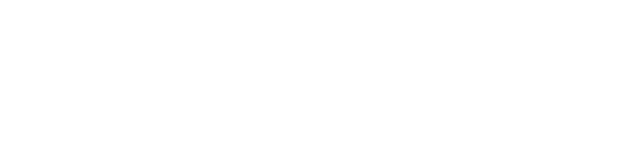
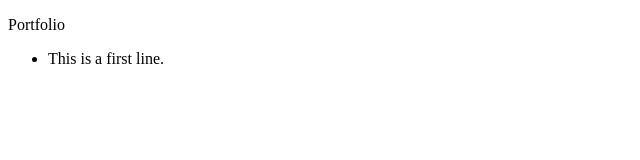
Before and after one commit to ShawnyIrie/crap-portfolio, a plain HTML site: page index.html in a window 1280 px wide. Shown: the whole page, without its empty margins (0-640 px from the left). Drawn offline with Linux system fonts and the light colour scheme.

Commit message:
Added index html

```diff
--- a/index.html
+++ b/index.html
@@ -9,7 +9,12 @@
 </head>
 
 <body>
-
+<p>Portfolio</p>
+<ul>
+  <li>
+    This is a first line.
+  </li>
+</ul>
 </body>
 
 </html>
```
